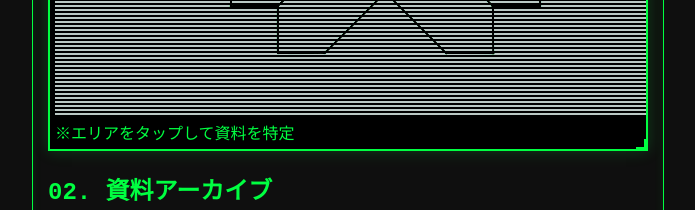
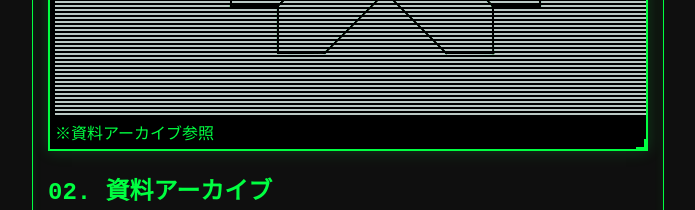
Before and after one commit to gekidanzip/document, a plain HTML site: page index.html in a window 1280 px wide. Shown: the part 1080-1290 px from the top of the page, without its empty margins (292-987 px from the left). Drawn offline with Linux system fonts and the light colour scheme.

Commit message:
Update index.html

```diff
--- a/index.html
+++ b/index.html
@@ -45,7 +45,7 @@
                 <img src="map1l.png" id="map-1fl" class="map-image" alt="1F-LEFT" style="display:none;">
                 <img src="map2.png" id="map-2f" class="map-image" alt="2F" style="display:none;">
 
-                <div class="map-overlay-text">※エリアをタップして資料を特定</div>
+                <div class="map-overlay-text">※資料アーカイブ参照</div>
             </div>
         </section>
 
```
